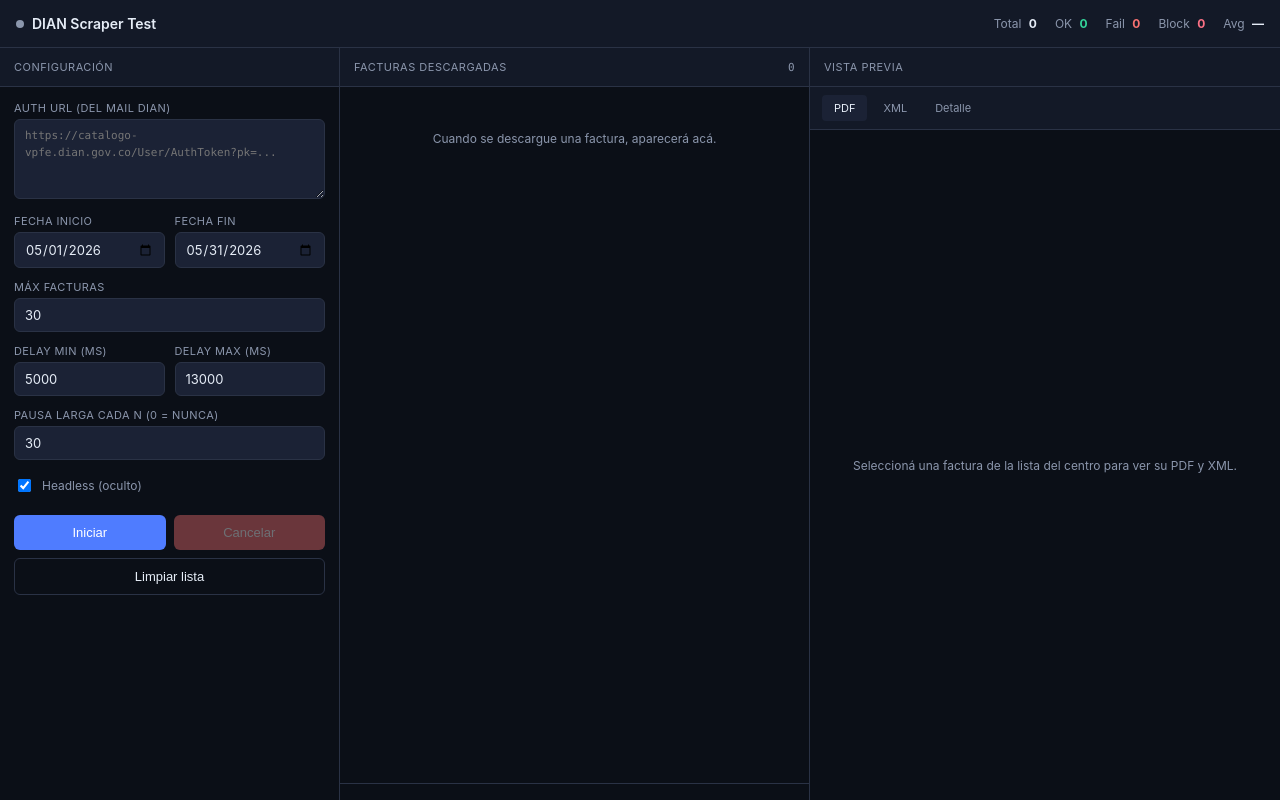
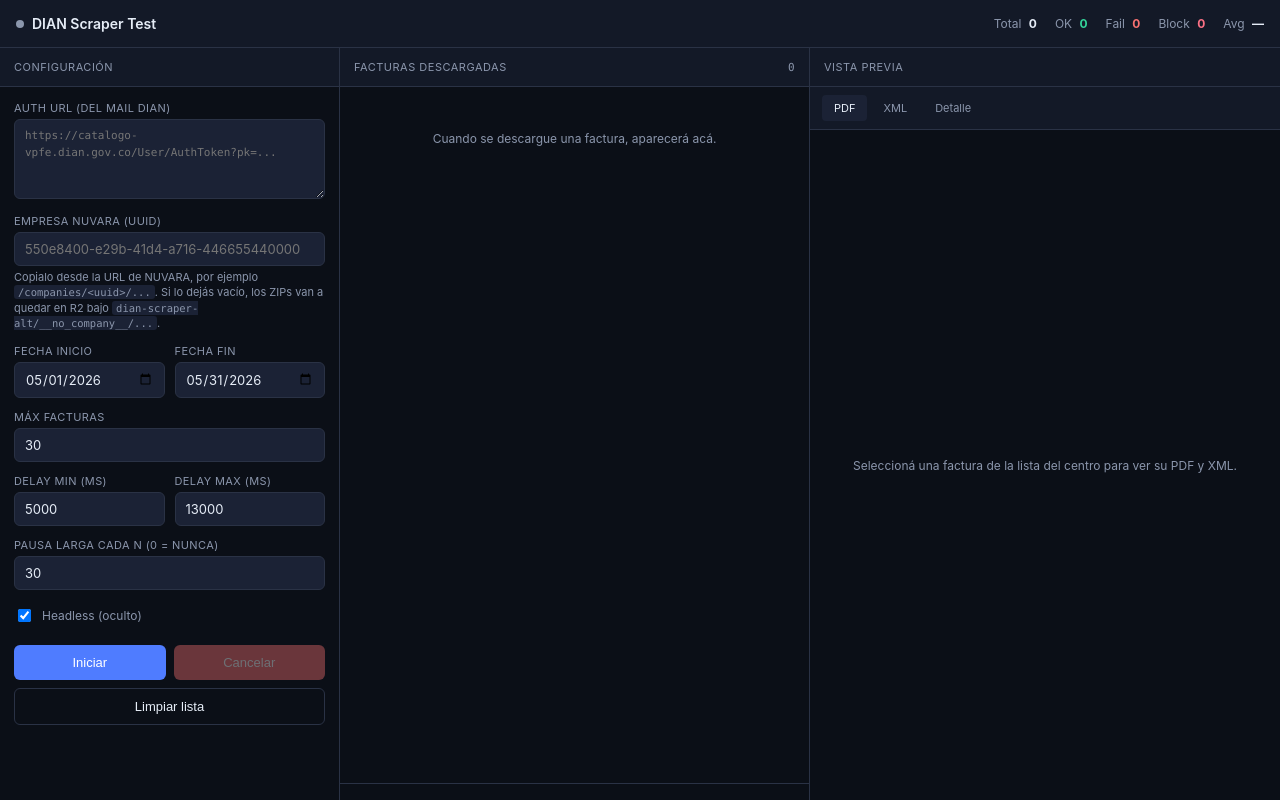
Before and after one commit to RobinsonBui/dian-scraper-test, a plain HTML site: page static/index.html in a window 1280 px wide. Drawn offline with Linux system fonts and the light colour scheme.

Commit message:
feat(ui): add NUVARA company UUID field to the scraper form
Operators pasting an auth URL into the standalone scraper UI also
need to tell the server which NUVARA tenant the resulting ZIPs
belong to so they land in R2 under
'dian-scraper-alt/{company_id}/{job_id}/...' — the path NUVARA's
adapter reads from. Without it every run defaulted to
'__no_company__/' on the server side, which collided across tenants
once we started running concurrent jobs.

Changes

  * New 'Empresa NUVARA (UUID)' text input above the date range,
    with helper text pointing operators at NUVARA's company URL as
    the source of the UUID and explicitly calling out the
    __no_company__ fallback so leaving it blank is informed.

  * The payload sent to POST /api/jobs only includes company_id
    when the input is non-empty, so the InMemoryJobBackend's
    legacy path (which has no use for it) keeps storing None.

  * Soft client-side UUID validation: a free-form string still goes
    through after a confirm() warning, since the backend accepts
    any string on purpose (test companies without proper UUIDs
    exist). The warning shows the literal R2 prefix the value will
    land under so the operator knows what to grep in the bucket
    later.

No server-side change required: POST /api/jobs has accepted
company_id as Optional[str] since aacee89. This just wires the UI
through.

Smoke validated end-to-end on a fresh container build:
  - Field renders with placeholder and dim-mono helper text
  - POST with UUID -> /api/jobs/{id}.company_id = the UUID
  - POST without it -> /api/jobs/{id}.company_id = None
  - JS only attaches company_id when non-empty (no empty-string
    poisoning of the server-side default)

```diff
--- a/static/index.html
+++ b/static/index.html
@@ -143,6 +143,20 @@
       font-family: var(--mono);
       font-size: 11px;
       line-height: 1.5;
+    }
+    .form-group .hint {
+      display: block;
+      margin-top: 4px;
+      color: var(--text-dim);
+      font-size: 11px;
+      line-height: 1.4;
+    }
+    .form-group .hint code {
+      font-family: var(--mono);
+      background: var(--bg-3);
+      padding: 1px 4px;
+      border-radius: 3px;
+      font-size: 10.5px;
     }
     .form-row {
       display: grid;
@@ -380,6 +394,18 @@
         <div class="form-group">
           <label for="authUrl">Auth URL (del mail DIAN)</label>
           <textarea id="authUrl" placeholder="https://catalogo-vpfe.dian.gov.co/User/AuthToken?pk=..."></textarea>
+        </div>
+
+        <div class="form-group">
+          <label for="companyId">Empresa NUVARA (UUID)</label>
+          <input id="companyId" type="text" spellcheck="false"
+                 placeholder="550e8400-e29b-41d4-a716-446655440000" />
+          <small class="hint">
+            Copialo desde la URL de NUVARA, por ejemplo
+            <code>/companies/&lt;uuid&gt;/...</code>. Si lo dejás vacío,
+            los ZIPs van a quedar en R2 bajo
+            <code>dian-scraper-alt/__no_company__/...</code>.
+          </small>
         </div>
 
         <div class="form-row">
@@ -677,7 +703,15 @@
       $('btnCancel').disabled = !running;
     }
 
+    // UUID v1..v5 shape. Loose check on purpose — the backend
+    // accepts any string as company_id (test tenants without proper
+    // UUIDs exist), but a free-form value lands in R2 under a literal
+    // sub-prefix that's a pain to clean up later. So we warn instead
+    // of bailing out so the operator has a chance to fix a typo.
+    const UUID_RX = /^[0-9a-f]{8}-[0-9a-f]{4}-[0-9a-f]{4}-[0-9a-f]{4}-[0-9a-f]{12}$/i;
+
     $('btnStart').addEventListener('click', async () => {
+      const companyId = $('companyId').value.trim();
       const payload = {
         auth_url: $('authUrl').value.trim(),
         start_date: $('startDate').value,
@@ -687,10 +721,23 @@
         delay_max_ms: parseInt($('delayMax').value, 10),
         long_pause_every: parseInt($('longPause').value, 10),
         headless: $('headless').checked,
+        // Only include company_id when the operator typed something.
+        // Sending an empty string would override the server-side
+        // None default and could confuse the R2 key builder.
+        ...(companyId ? { company_id: companyId } : {}),
       };
       if (!payload.auth_url) {
         alert('Pegá la auth URL primero.');
         return;
+      }
+      if (companyId && !UUID_RX.test(companyId)) {
+        const ok = confirm(
+          `"${companyId}" no parece un UUID válido.\n\n` +
+          `Si seguís, los ZIPs van a quedar en R2 bajo\n` +
+          `dian-scraper-alt/${companyId}/{job_id}/...\n\n` +
+          `¿Querés enviarlo igual?`
+        );
+        if (!ok) return;
       }
       try {
         const resp = await fetch('/api/start', {
```
